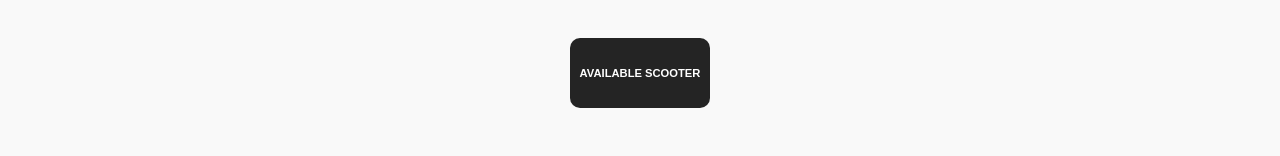
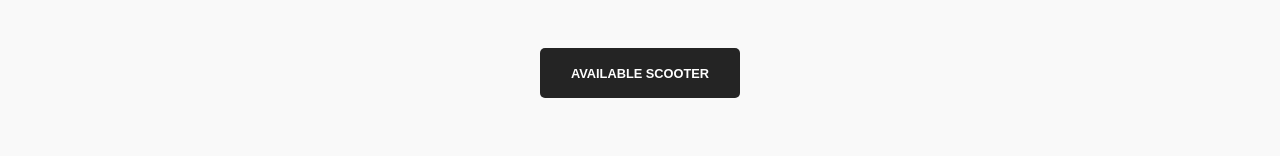
Before and after one commit to kohasuy/finishproject, a plain HTML site: page index.html in a window 1280 px wide. Shown: the part 421-577 px from the top of the page. Drawn offline with Linux system fonts and the light colour scheme.

Commit message:
index.html

```diff
--- a/index.html
+++ b/index.html
@@ -482,12 +482,13 @@
             color: #ffffff; /* Text color */
             background-color: #242424; /* Background color */
             border: 0; /* No border */
-            margin: 10px; /* Space around the button */
-            width: 160px; /* Default width */
-            height: 80px; /* Default height */
-            border-radius: 10px; /* Rounded corners */
-            font-size: 0.7rem; /* Text size */
-            font-weight: 1000; /* Bold text */
+            margin: 20px; /* Space around the button */
+            padding: 5px;
+            width: 350px; /* Default width */
+            height: 100px; /* Default height */
+            border-radius: 5px; /* Rounded corners */
+            font-size: 0.8rem; /* Text size */
+            font-weight: 600; /* Bold text */
             text-transform: uppercase; /* Make text uppercase */
             cursor: pointer; /* Change cursor to pointer */
             transition: all 0.3s ease; /* Smooth transition for hover effect */
@@ -512,8 +513,8 @@
 
         @media (min-width: 1025px) {
             .hero-button {
-                width: 140px; /* Slightly smaller on tablets */
-                height: 70px;
+                width: 200px; /* Slightly smaller on tablets */
+                height: 50px;
                 bottom: 0;
                 align-self: center;
                 position: absolute;
@@ -643,7 +644,7 @@
         <img src="PCX160ABS.png" alt="Scooter in Bali" class="hero-image">
         <!-- Red Dot in the corner -->
         <div class="red-dot"></div>
-        <button class="hero-button" style="font-weight: bold;">Available Scooter</butto>
+        <button class="hero-button">Available Scooter</butto>
     </section>
 
     <!-- Our Scooter Section (Instagram-like Grid) -->
```
